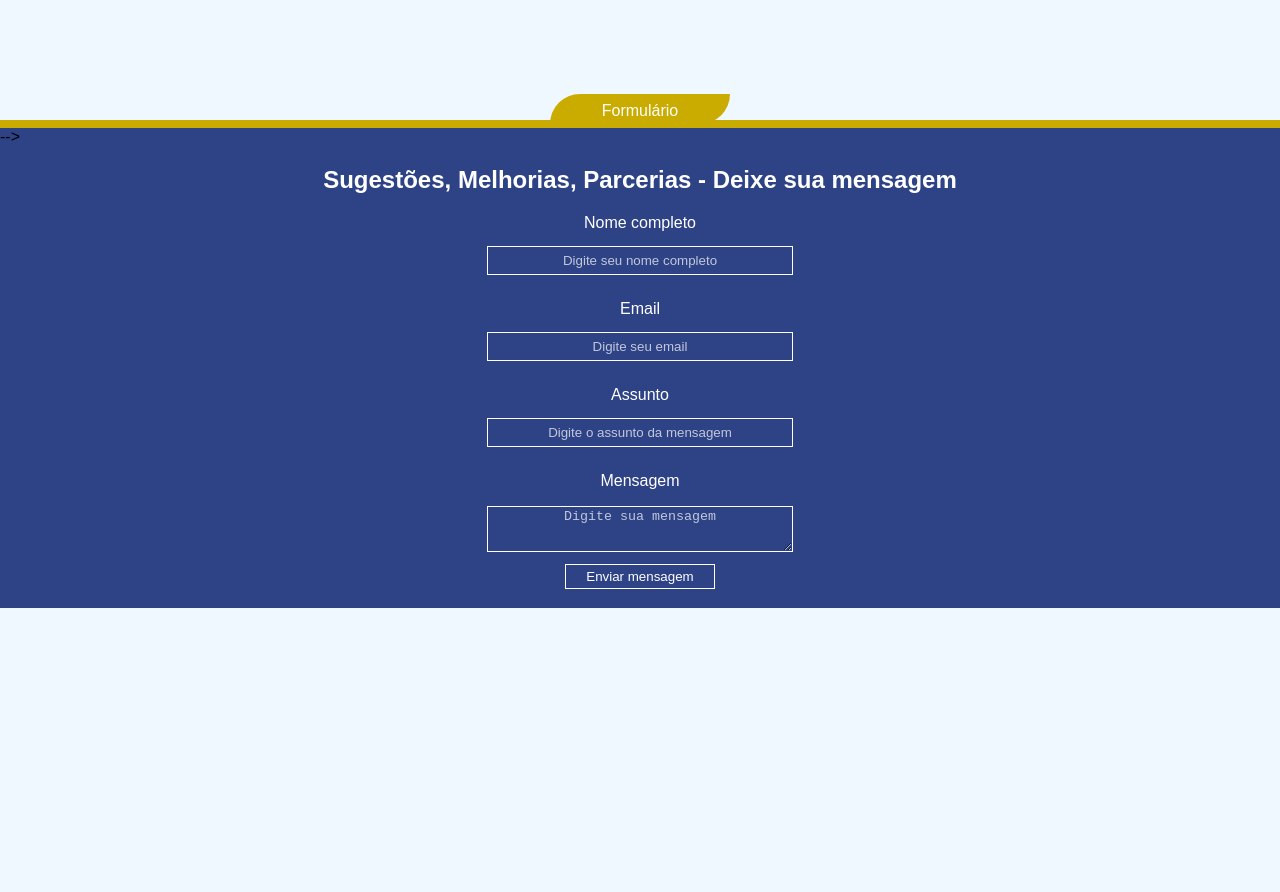
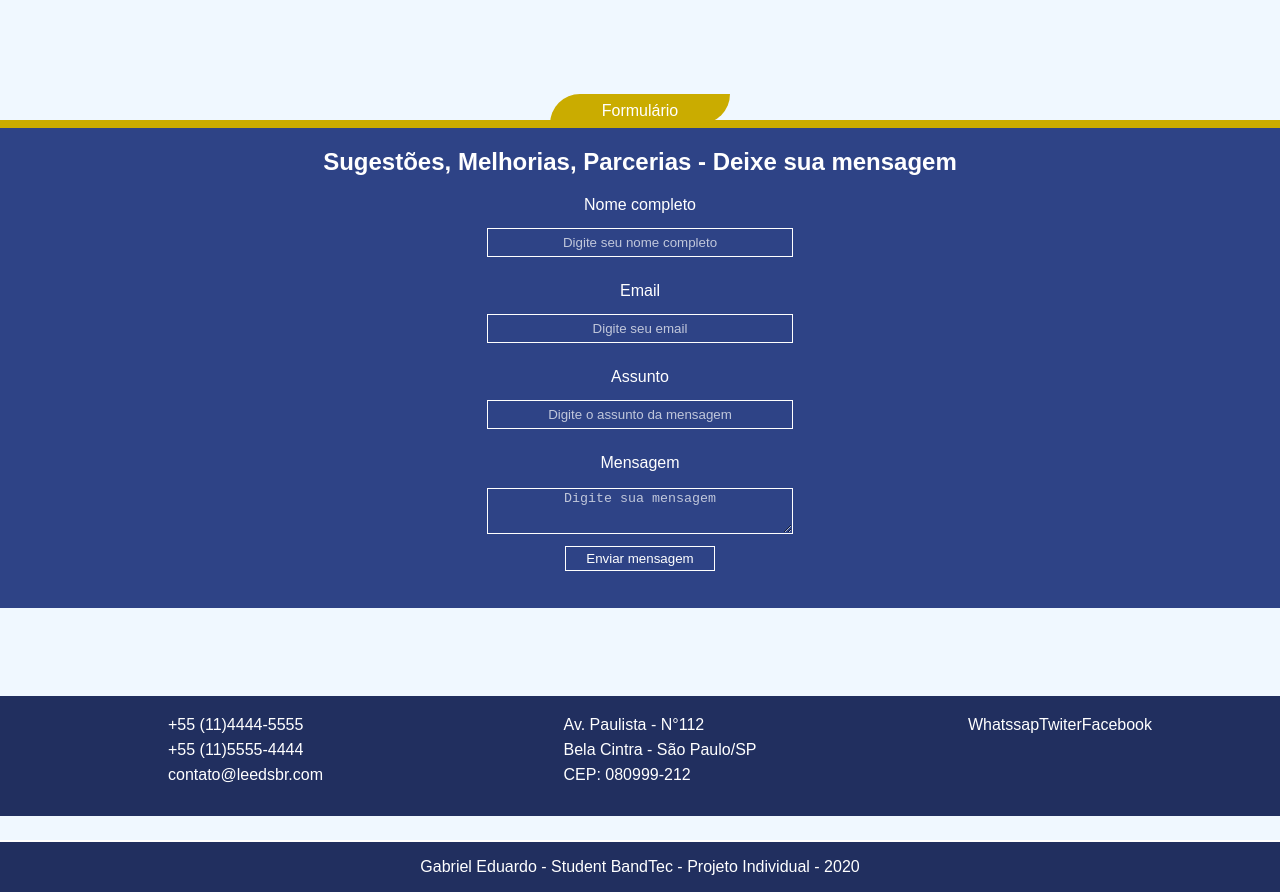
Before and after one commit to GabrielNicodemos/Website-LeedsBR, a plain HTML site: page index.html in a window 1280 px wide. Shown: the part 1880-2772 px from the top of the page. Before the commit the page ends 2488 px from the top, so only its background shows below. Drawn offline with Linux system fonts and the light colour scheme.

Commit message:
Começando do footer

```diff
--- a/css/home.css
+++ b/css/home.css
@@ -30,6 +30,7 @@ a {
   width: 100%;
   height: 98%;
   position: absolute;
+
 
 }
 .intro img {
@@ -204,6 +205,7 @@ margin-left: 35px;
  font-size: 16px;
  left: 50%;
  transform: translateX(-50%);
+
 }
 .tag2{
   top: -7%;
@@ -363,3 +365,51 @@ textarea{
   background-color: white;
   cursor: pointer;
 }
+
+
+
+/* FOOTER */
+.footer{
+  width: 100%;
+  position: absolute;
+  background-color: #212f5f;
+  top: 322%;
+  height: 120px;
+}
+
+.footer ul{
+  float: left;
+  list-style: none;
+  color: white;
+}
+
+.contato{
+  line-height: 25px;
+  float: left;
+}
+
+.sociais{
+  line-height: 25px;
+  float: right;
+}
+.sociais ul li{
+  float: left;
+}
+
+.endereco{
+  line-height: 25px;
+  position: absolute;
+  left: 50%;
+  transform: translateX(-50%);
+}
+
+.copy{
+  width: 100%;
+  position: absolute;
+  background-color: #212f5f;
+  top: 340%;
+  height: 50px;
+  border-top: 2px solid white;
+  text-align: center;
+  color: white;
+}
--- a/index.html
+++ b/index.html
@@ -87,7 +87,7 @@
           </div>
 
          </section>
-         <section class="form"> -->
+         <section class="form">
                <div class="tag tag2">
                     <p>Formulário</p>
                </div>
@@ -111,6 +111,40 @@
                    </div>
 
          </section>
+
+         <section class="footer">
+           <div class="container">
+             <div class="contato">
+               <ul>
+                 <li>+55 (11)4444-5555</li>
+                 <li>+55 (11)5555-4444</li>
+                 <li>contato@leedsbr.com</li>
+               </ul>
+             </div>
+
+             <div class="endereco">
+               <ul>
+                 <li>Av. Paulista - N°112</li>
+                 <li>Bela Cintra - São Paulo/SP</li>
+                 <li>CEP: 080999-212</li>
+               </ul>
+             </div>
+
+             <div class="sociais">
+               <ul>
+                  <li>Whatssap</li>
+                  <li>Twiter</li>
+                  <li>Facebook</li>
+               </ul>
+             </div>
+
+
+             </div>
+         </section>
+
+         <div class="copy">
+          <p>Gabriel Eduardo - Student BandTec - Projeto Individual - 2020</p>
+        </div>
 
 
 </body>
```
